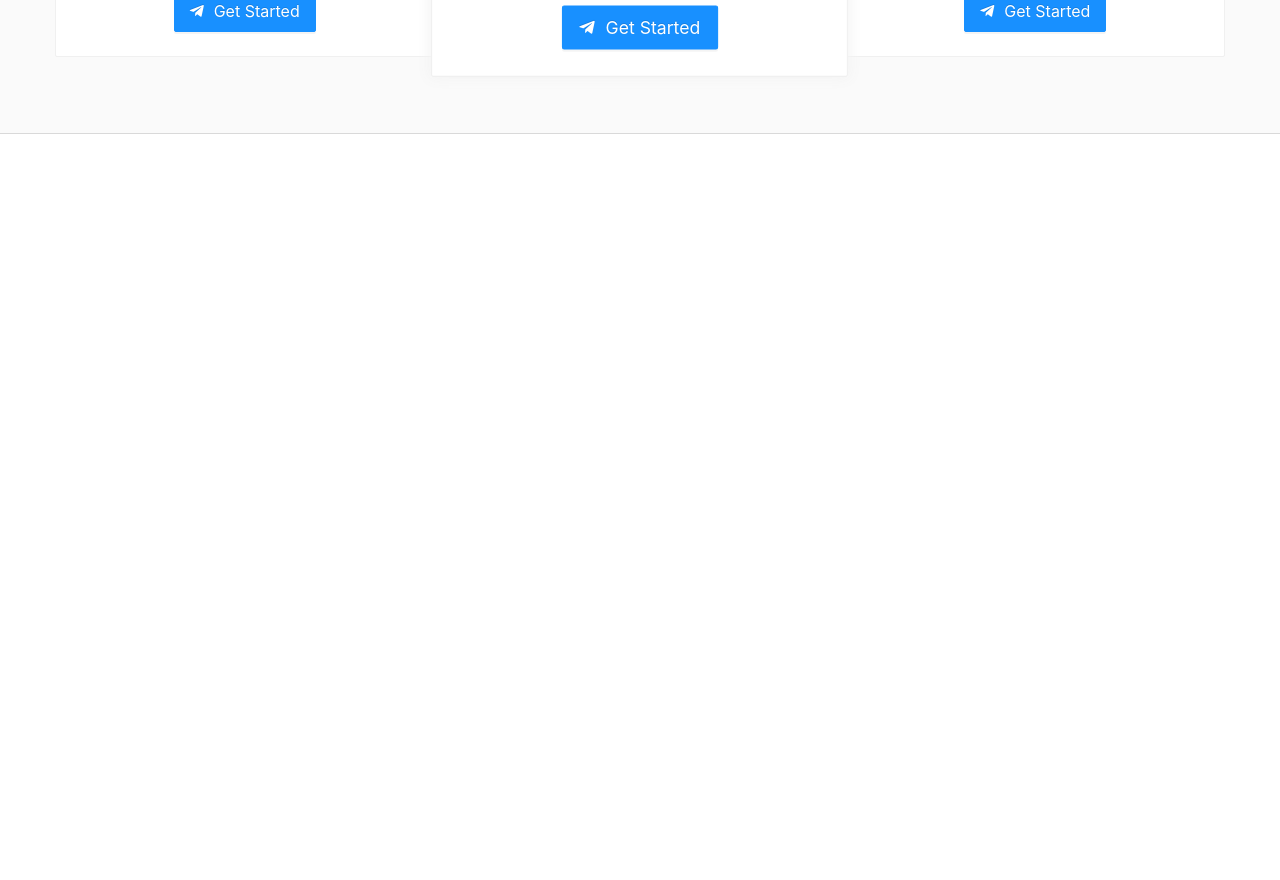
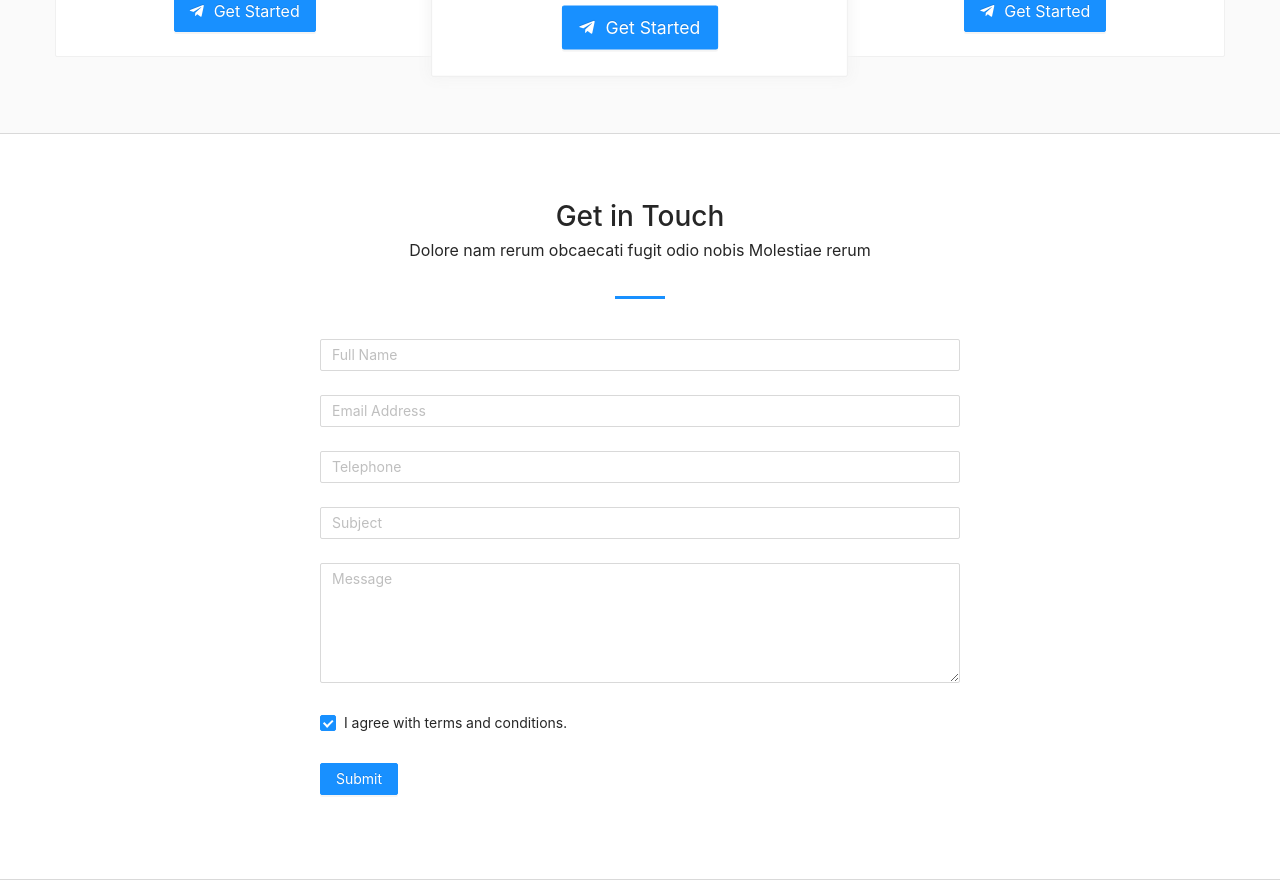
Before and after one commit to yazidam/web_site, a React (Create React App) app: page / in a window 1280 px wide. Shown: the part 4040-4920 px from the top of the page. Before the commit the page ends 4174 px from the top, so only its background shows below. Built offline with nearby package versions, Linux system fonts and the light colour scheme.

Commit message:
Contact form using forms component

```diff
--- /dev/null
+++ b/src/components/home/Contact.js
@@ -0,0 +1,84 @@
+import React from "react";
+import { Form, Input, Button, Checkbox } from "antd";
+const { TextArea } = Input;
+const Contact = () => {
+  return (
+    <div id="contact" className="block contactBlock">
+      <div className="container-fluid">
+        <div className="titleHolder">
+          <h2>Get in Touch</h2>
+          <p>Dolore nam rerum obcaecati fugit odio nobis Molestiae rerum</p>
+        </div>
+        <Form
+          name="normal_login"
+          className="login-form"
+          initialValues={{ remember: true }}
+        >
+          <Form.Item
+            name="fullname"
+            rules={[
+              {
+                required: true,
+                message: "Please enter your full name!",
+              },
+            ]}
+          >
+            <Input placeholder="Full Name" />
+          </Form.Item>
+          <Form.Item
+            name="email"
+            rules={[
+              {
+                type: "email",
+                message: "The input is not valid E-mail!",
+              },
+              {
+                required: true,
+                message: "Please input your E-mail!",
+              },
+            ]}
+          >
+            <Input placeholder="Email Address" />
+          </Form.Item>
+          <Form.Item name="telephone">
+            <Input placeholder="Telephone" />
+          </Form.Item>
+          <Form.Item name="subject">
+            <Input placeholder="Subject" />
+          </Form.Item>
+          <Form.Item name="message">
+            <TextArea placeholder="Message" />
+          </Form.Item>
+          <Form.Item>
+            <Form.Item
+              name="remember"
+              valuePropName="checked"
+              noStyle
+              rules={[
+                {
+                  validator: (_, value) =>
+                    value
+                      ? Promise.resolve()
+                      : Promise.reject("Should accept agreement"),
+                },
+              ]}
+            >
+              <Checkbox>I agree with terms and conditions.</Checkbox>
+            </Form.Item>
+          </Form.Item>
+          <Form.Item>
+            <Button
+              type="primary"
+              htmlType="submit"
+              className="login-form-button"
+            >
+              Submit
+            </Button>
+          </Form.Item>
+        </Form>
+      </div>
+    </div>
+  );
+};
+
+export default Contact;
--- a/src/views/Home.js
+++ b/src/views/Home.js
@@ -6,6 +6,7 @@
 import Hero from "../components/home/Hero";
 import Works from "../components/home/Works";
 import Princing from "../components/home/Princing";
+import Contact from "../components/home/Contact";
 
 const Home = () => {
   return (
@@ -16,6 +17,7 @@
       <Works />
       <Faq />
       <Princing />
+      <Contact />
     </div>
   );
 };
```
